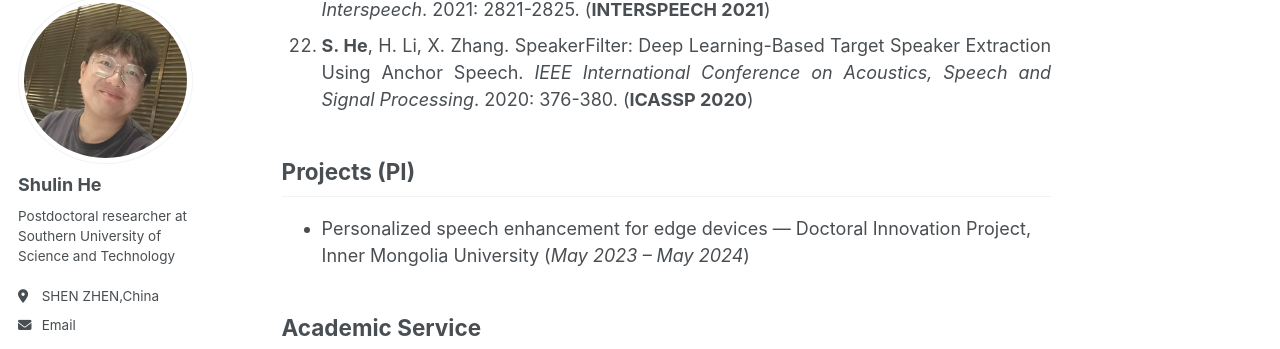
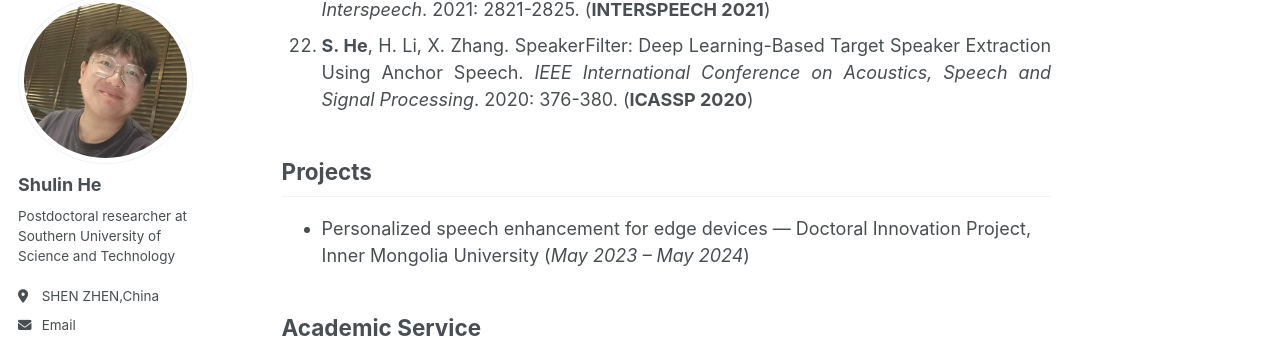
Before and after one commit to heshulin/heshulin.github.io, a Jekyll site: the page built from _pages/about.md, in a window 1280 px wide and 900 px high, scrolled down 3546 px. Shown: the part 102-451 px from the top of the window. Built offline with Jekyll 4.4.1, drawn with Linux system fonts in a browser that asks for light colours; some web fonts are replaced; a script that is not in the unit is left out.

Commit message:
first commit

```diff
--- a/_pages/about.md
+++ b/_pages/about.md
@@ -72,7 +72,7 @@ His research focuses on **target speaker extraction, speech enhancement, and dee
 22. **S. He**, H. Li, X. Zhang. SpeakerFilter: Deep Learning-Based Target Speaker Extraction Using Anchor Speech. *IEEE International Conference on Acoustics, Speech and Signal Processing*. 2020: 376-380. (**ICASSP 2020**)
 </div>
 
-<h2 id="Projects (PI)"> Projects (PI)</h2>
+<h2 id="Projects"> Projects</h2>
 - Personalized speech enhancement for edge devices — Doctoral Innovation Project, Inner Mongolia University (*May 2023 – May 2024*)
 
 <h2 id="Academic Service"> Academic Service</h2>
```
